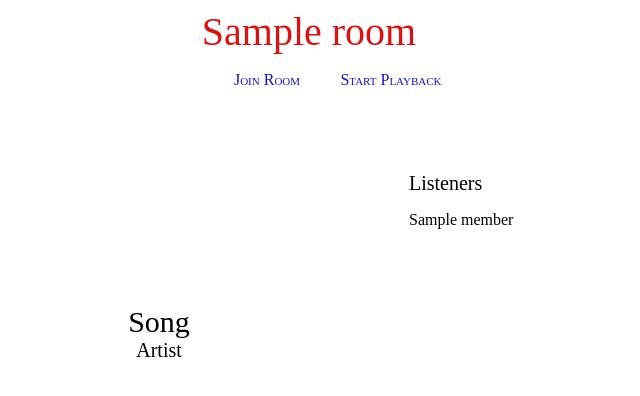
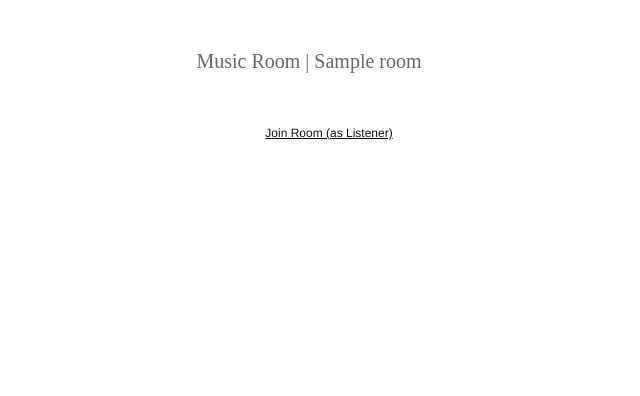
Before and after one commit to echonest/musicroom, a Flask app: template musicroom/templates/room.html in a window 1280 px wide. Shown: the top 396 px of the page, without its empty margins (331-971 px from the left). Run offline with Flask 2, Linux system fonts and the light colour scheme; the template is opened without the code that fills it: most values are stand-ins (such as "Sample title", 1, 10 or a date in 2020); some libraries are stand-ins or nearby versions.

Commit message:
The app works!

```diff
--- a/musicroom/login.py
+++ b/musicroom/login.py
@@ -1,5 +1,5 @@
 from musicroom import facebook, app, base_url
-from flask import request, session, url_for
+from flask import request, session, url_for, redirect
 
 @facebook.tokengetter
 def get_facebook_token(token=None):
@@ -7,7 +7,7 @@ def get_facebook_token(token=None):
 
 @app.route('/login')
 def login():
-  return facebook.authorize(base_url + url_for('facebook_authorized',
+  return facebook.authorize(url_for('facebook_authorized', _external=True,
     next=request.args.get('next') or request.referrer or url_for('index')))
 
 @app.route('/facebook-authorized')
@@ -19,5 +19,4 @@ def facebook_authorized(resp):
 
   session['facebook_token'] = (resp['access_token'], '')
 
-  flash(u'You were signed in.')
   return redirect(request.args.get('next'))
--- a/musicroom/models.py
+++ b/musicroom/models.py
@@ -7,7 +7,7 @@ import string
 from flask import g
 from flask_oauth import OAuthException
 
-DATABASE = 'db.sqlite'
+DATABASE = 'musicroom.db'
 
 def connect_db():
   return sqlite3.connect(DATABASE)
@@ -112,15 +112,23 @@ class User:
     g.db.execute('delete from memberof where user_fbid = ? and room_id = ?;', (self._fbid, room.id()))
     g.db.commit()
 
-  # get_owned_rooms : () -> Room list
-  def get_owned_rooms(self):
+  # owned_rooms : () -> Room list
+  def owned_rooms(self):
     cur = g.db.execute('select id from room where owner_fbid = ?', (self._fbid,))
     return map(lambda row: Room(row[0]), cur)
 
-  # get_joined_rooms : () -> Room list
-  def get_joined_rooms(self):
+  # joined_rooms : () -> Room list
+  def joined_rooms(self):
     cur = g.db.execute('select room_id from memberof where user_fbid = ?', (self._fbid,))
     return map(lambda row: Room(row[0]), cur)
+
+  def like(self, room):
+    g.db.execute('insert or replace into rates_song values (?, ?, 1)', (self._fbid, room.id()))
+    g.db.commit()
+
+  def dislike(self, room):
+    g.db.execute('insert or replace into rates_song values (?, ?, -1)', (self._fbid, room.id()))
+    g.db.commit()
 
 class Room:
   def __init__(self, id=None, name=None, owner=None, findable=True):
@@ -132,7 +140,7 @@ class Room:
       while True:
         try:
           id = ''.join([random.choice(string.letters[:26]) for i in xrange(8)])
-          g.db.execute('insert into room values (?, ?, ?, null, null, 0, ?);', (id, name, findable, owner._fbid))
+          g.db.execute('insert into room values (?, ?, ?, null, null, 0, ?, null, null, null, null);', (id, name, findable, owner._fbid))
           g.db.commit()
         except:
           continue
@@ -144,6 +152,11 @@ class Room:
         raise NonexistentError()
 
     self._id = id
+
+  def delete(self):
+    g.db.execute('delete from rates_song where room_id = ?', (self._id,))
+    g.db.execute('delete from room where id = ?', (self._id,))
+    g.db.commit()
 
   # id : () -> string
   def id(self):
@@ -237,3 +250,25 @@ class Room:
     for row in cur:
       mapping[row[0]] = row[1]
     return mapping
+
+  def cur_song(self):
+    cur = g.db.execute('select cur_song_id, cur_rdio_id, cur_artist, cur_title from room where id = ?', (self._id,))
+    row = cur.fetchone()
+    return {'song_id': row[0], 'rdio_id': row[1], 'artist': row[2], 'title': row[3]}
+
+  def set_song(self, song):
+    g.db.execute(
+      'update room set cur_song_id = ?, cur_rdio_id = ?, cur_artist = ?, cur_title = ? where id = ?',
+      (song['song_id'], song['rdio_id'], song['artist'], song['title'], self._id)
+    )
+    g.db.execute('delete from rates_song where room_id = ?', (self._id,))
+    g.db.commit()
+
+  def get_cur_rating(self):
+    cur = g.db.execute('select sum(rating) from rates_song where room_id = ? group by room_id', (self._id,))
+    row = cur.fetchone()
+    if row is None:
+      sum_ = 0
+    else:
+      sum_ = row[0]
+    return int(round(((float(sum_) / self.num_members()) + 1) * 5))
--- a/musicroom/static/css/room.css
+++ b/musicroom/static/css/room.css
@@ -1,70 +1,56 @@
 #wrapper {
-  width: 800px;
+  width: 400px;
   margin-left: auto;
   margin-right: auto;
-}
-#column1-wrap {
-  float: left;
-  width: 100%;
-}
-
-#column1 {
-  margin-right: 300px;
-  padding-top: 200px;
-}
-
-#column2 {
-  float: left;
-  width: 300px;
-  margin-left: -300px;
-  padding-top: 50px;
+  margin-top: 50px;
 }
 
 #header {
   width: 100%;
-  font-size: 40px;
-  color: #dd1111;
+  font-size: 20px;
+  color: #666666;
   text-align: center;
 }
 
-#nav {
-  width:100%;
+ul#links {
+  list-style-type: none;
   text-align: center;
-  font-variant: small-caps;
-  color: #1111cc;
+}
+ul#links li {
+  display: inline-block;
+  margin: 0px 5px 0px 5px;
+  font-size: 12px;
+  font-family: helvetica, sans-serif;
+}
+ul#links li a {
+  color: #111111;
 }
 
-#nav ul li {
-  width: 120px;
-  display: inline-block;
-  margin: 0;
-  padding: 0;
-  cursor: pointer;
+#content {
+  margin-top: 50px;
 }
 
-#column1 span {
+#song-info {
+  width: 100%;
+  margin: 40px 0px 0px 0px;
+  text-align: center;
+}
+#song-info span {
   display: block;
   text-align: center;
 }
+#song-info span.song {
+  font-size: 40px;
+}
+#song-info span.artist {
+  font-size: 20px;
+}
 
-#column1 span.song {
+#feedback {
   font-size: 30px;
 }
 
-#column1 span.artist {
-  font-size: 20px;
+#feedback span {
+  display: inline-block;
+  cursor: pointer;
 }
-
-#column2 h2 {
-  font-weight: normal;
-  font-size: 20px;
-}
-
-#column2 ul {
-  list-style-type: none;
-  padding-left: 0px;
-}
-
-#clear {
-  clear: both;
-}
--- a/musicroom/templates/room.html
+++ b/musicroom/templates/room.html
@@ -14,59 +14,28 @@
         $('#listener-list em').remove();
         $('#listener-list').append('<li>' + data.name + '</li>');
       });
-
-      $(function () {
-        $('#nav ul li#start-link').click(function () {
-            $.ajax('{{ url_for('playback_token') }}').done(function (data) {
-              $('#rdio').rdio(data);
-            });
-        });
-
-        $('#rdio').bind('ready.rdio', function (event, userInfo) {
-          $.getJSON('{{ url_for('start', room_id=room.id()) }}', function (data) {
-            $('#rdio').rdio().play(data.rdio_id);
-          });
-        });
-
-        $('#rdio').bind('playingTrackChanged.rdio', function (event, playingTrack, sourcePosition) {
-          console.log(playingTrack);
-          $('.song').html(playingTrack.name);
-          $('.artist').html(playingTrack.artist);
-          $.getJSON('{{ url_for('play', room_id=room.id()) }}', function (data) {
-            $('#rdio').rdio().queue(data.rdio_id);
-          });
-        });
-      });
     </script>
   </head>
   <body>
     <div id="rdio"></div>
     <div id="wrapper">
       <div id="header">
-        {{ room.name() }}
+        Music Room | {{ room.name() }}
       </div>
-      <div id="nav">
-        <ul>
-          {% if not in_room %}
-          <li id="join-link">Join Room</li>
+      <div id="content">
+        <ul id="links">
+          {% if in_room %}
+          <li id="leave-link"><a href="{{ url_for('leave', room_id=room.id()) }}">Leave Room (as Listener)</a></li>
+          {% else %}
+          <li id="join-link"><a href="{{ url_for('join', room_id=room.id()) }}">Join Room (as Listener)</a></li>
           {% endif %}
-          <li id="start-link">Start Playback</li>
-        </ul>
-      </div>
-      <div id="column1-wrap">
-        <div id="column1">
-          <span class="song">Song</span>
-          <span class="artist">Artist</span>
-        </div>
-      </div>
-      <div id="column2">
-        <h2>Listeners</h2>
-        <ul id="listener-list">
-          {% for member in members %}
-          <li>{{ member.name() }}</li>
-          {% endfor %}
-          {% if members|length == 0 %}
-          <em>No listeners</em>
+          {% if is_owner %}
+            {% if room.num_members() > 0 %}
+            <li id="start-link"><a href="{{ url_for('playback', room_id=room.id()) }}">Start Playback</a></li>
+            {% elif in_room %}
+            <li id="listen-link"><a href="{{ url_for('listen', room_id=room.id()) }}">Listener Page</a></li>
+            {% endif %}
+            <li id="delete-link"><a href="{{ url_for('delete', room_id=room.id()) }}">Delete Room</a></li>
           {% endif %}
         </ul>
       </div>
--- a/runserver.py
+++ b/runserver.py
@@ -1,4 +1,4 @@
 from musicroom import app
 
 app.debug = True
-app.run()
+app.run(host='0.0.0.0')
--- a/schema.sql
+++ b/utils/schema.sql
@@ -1,10 +1,8 @@
 drop table if exists likes_artist;
-drop table if exists rates_play;
-drop table if exists play;
+drop table if exists rates_song;
 drop table if exists memberof;
 drop table if exists room;
 drop table if exists user;
-
 
 create table user (
   fbid varchar(40),
@@ -21,6 +19,10 @@ create table room (
   playlist varchar(20),
   status integer not null,
   owner_fbid varchar(20) not null,
+  cur_song_id varchar(20),
+  cur_rdio_id varchar(20),
+  cur_artist varchar(50),
+  cur_title varchar(50),
   primary key (id),
   foreign key (owner_fbid) references user(fbid),
   check (status in (0, 1, 2))
@@ -38,24 +40,13 @@ create table memberof (
   foreign key (room_id) references room(id)
 );
 
-create table play (
-  id integer,
-  room_id varchar(20),
-  song_id varchar(20),
-  rdio_id varchar(20),
-  title varchar(50),
-  artist varchar(50),
-  primary key (id),
-  foreign key (room_id) references room(id)
-);
-
-create table rates_play (
+create table rates_song (
   user_fbid varchar(20),
-  play_id integer,
+  room_id integer,
   rating integer,
-  primary key (user_fbid, play_id),
+  primary key (user_fbid, room_id),
   foreign key (user_fbid) references user(fbid),
-  foreign key (play_id) references play(id),
+  foreign key (room_id) references room(id),
   check (rating in (-1, 1))
 );
 
```
Also changed, not shown: musicroom/static/css/speaker.css (deleted, +0 -31 lines), musicroom/templates/listen.html (added, +51 -0 lines), musicroom/templates/playback.html (renamed from musicroom/templates/speaker.html, +4 -4 lines), musicroom/templates/profile.html (+15 -7 lines), musicroom/views.py (+119 -21 lines), db.sqlite (deleted), utils/clean_catalogs.js (renamed from clean_catalogs.js), 7 other files.
